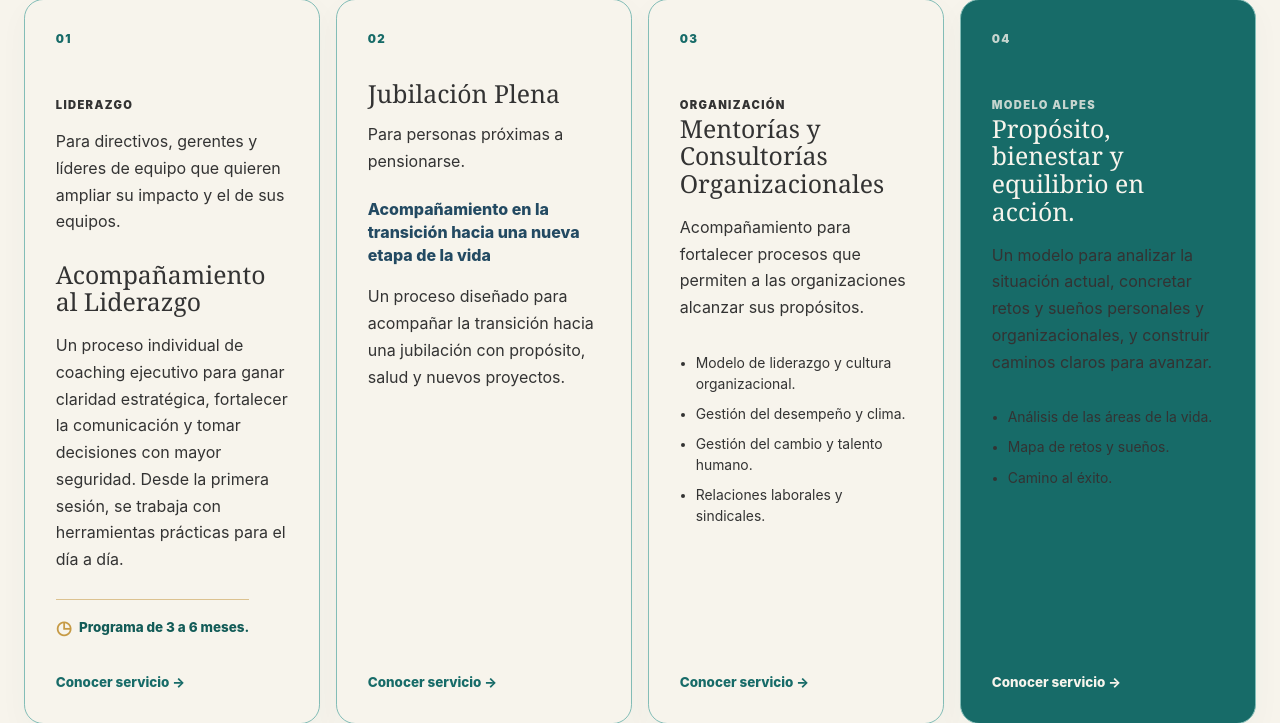
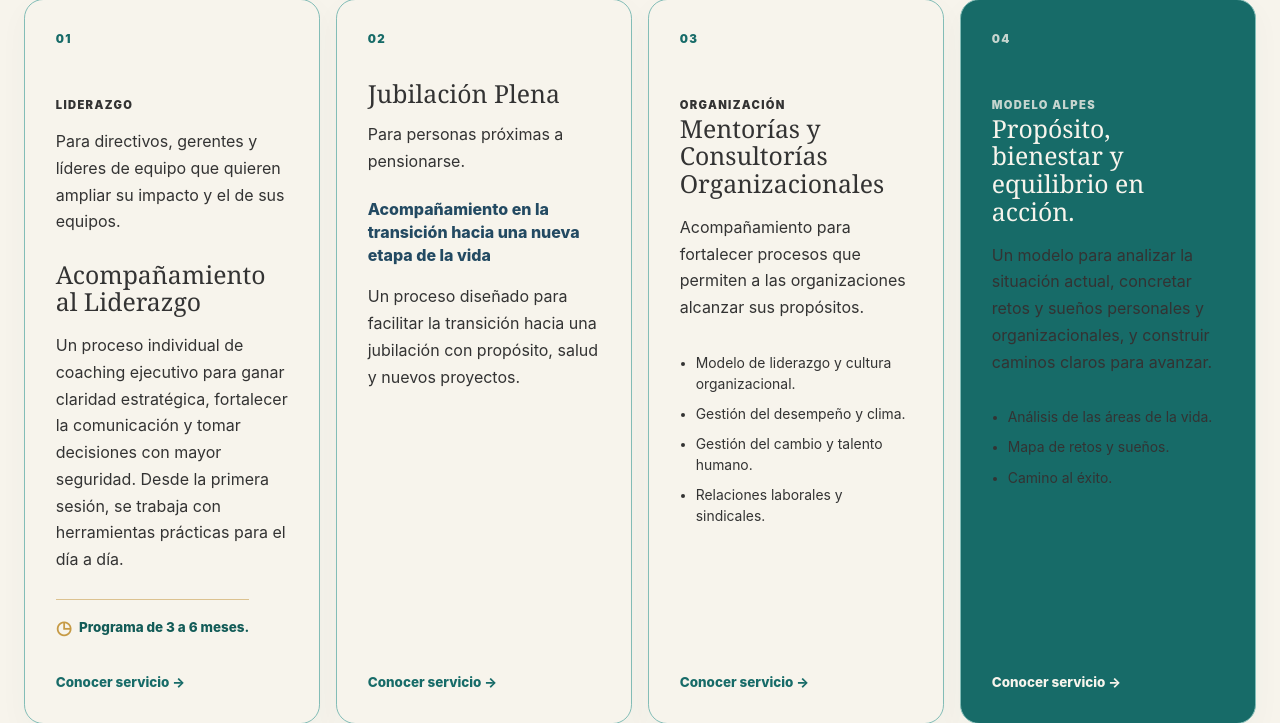
Before and after one commit to CortinezO98/alpes-portal, a Django app: page / in a window 1280 px wide. Shown: the part 2114-2837 px from the top of the page. Run offline with Django 5.2, Linux system fonts and the light colour scheme.

Commit message:
content: ajusta la descripción de jubilación plena

```diff
--- a/templates/portfolio/home.html
+++ b/templates/portfolio/home.html
@@ -116,7 +116,7 @@
                     <h3>Jubilación Plena</h3>
                     <p class="public-service-intro">Para personas próximas a pensionarse.</p>
                     <h4>Acompañamiento en la transición hacia una nueva etapa de la vida</h4>
-                    <p>Un proceso diseñado para acompañar la transición hacia una jubilación con propósito, salud y nuevos proyectos.</p>
+                    <p>Un proceso diseñado para facilitar la transición hacia una jubilación con propósito, salud y nuevos proyectos.</p>
                 </div>
             </article>
 
```
